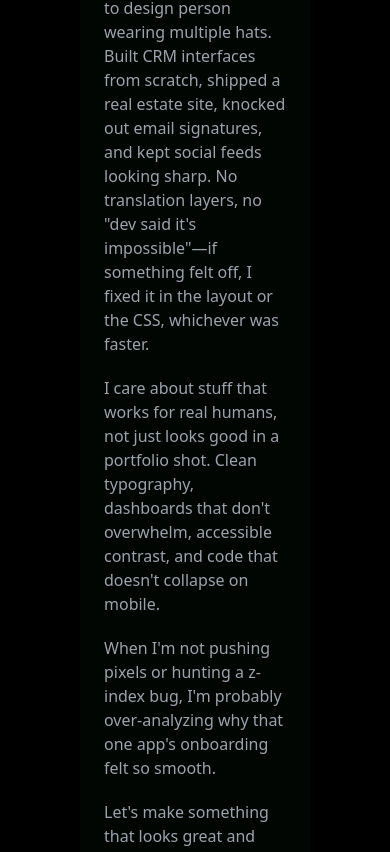
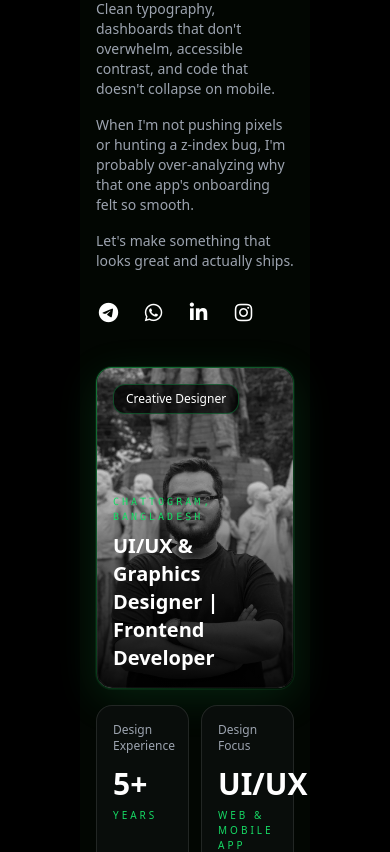
Before and after one commit to developer-tamim/tawsif_tamim, a Vue app: page / in a window 390 px wide. Shown: the part 2006-2858 px from the top of the page. Built offline with nearby package versions, Linux system fonts and the light colour scheme.

Commit message:
about section responsive

```diff
--- a/src/components/About.vue
+++ b/src/components/About.vue
@@ -1,18 +1,18 @@
 <template>
-  <section id="about" class="py-24 bg-[#020602]">
-    <div class="px-6 mx-auto max-w-7xl lg:px-8">
-      <div class="flex flex-col gap-16 lg:flex-row lg:items-center">
+  <section id="about" class="py-16 sm:py-20 md:py-24 bg-[#020602]">
+    <div class="px-4 mx-auto sm:px-6 max-w-7xl lg:px-8">
+      <div class="flex flex-col gap-10 sm:gap-12 md:gap-16 lg:flex-row lg:items-center">
 
         <!-- Right Side - Text Content (Shows FIRST on mobile & tablet) -->
-        <div class="order-1 space-y-8 lg:order-2 lg:w-1/2">
-          <span class="text-sm font-medium tracking-[0.32em] uppercase text-[#16db65]">
+        <div class="order-1 space-y-5 sm:space-y-6 md:space-y-8 lg:order-2 lg:w-1/2">
+          <span class="text-xs sm:text-sm font-medium tracking-[0.32em] uppercase text-[#16db65]">
             About Me
           </span>
-          <h2 class="text-3xl font-bold leading-tight text-white lg:text-4xl">
+          <h2 class="text-2xl font-bold leading-tight text-white sm:text-3xl lg:text-4xl">
             Hi, I'm <span class="text-[#16db65]">Tawsif Tamim</span>
           </h2>
 
-          <div class="max-w-xl space-y-5 text-base text-gray-400">
+          <div class="max-w-xl space-y-4 text-sm text-gray-400 sm:space-y-5 sm:text-base">
             <p>
               I design things, then I build them.
             </p>
@@ -42,7 +42,7 @@
             </p>
 
             <!-- Social Icons -->
-            <div class="flex items-center pt-4 text-2xl text-white gap-7">
+            <div class="flex items-center gap-5 pt-3 text-xl text-white sm:pt-4 sm:text-2xl sm:gap-7">
               <a href="https://t.me/+8801829725123" target="_blank" class="transition hover:text-green-400" aria-label="Telegram">
                 <i class="fa-brands fa-telegram-plane"></i>
               </a>
@@ -61,33 +61,33 @@
 
         <!-- Left Side - Image + Stats (Shows AFTER text on mobile & tablet) -->
         <div class="order-2 lg:order-1 lg:w-1/2">
-          <div class="grid w-full max-w-xl gap-5">
-            <div class="relative gradient-border rounded-[2rem] overflow-hidden shadow-2xl">
+          <div class="grid w-full max-w-xl gap-4 mx-auto sm:gap-5 lg:mx-0">
+            <div class="relative gradient-border rounded-2xl sm:rounded-[2rem] overflow-hidden shadow-2xl">
               <img
                 src="../assets/me.jpg"
-                class="object-cover w-full h-[520px] transition-transform duration-700 ease-out hover:scale-105 filter grayscale"
+                class="object-cover w-full h-[320px] sm:h-[420px] md:h-[520px] transition-transform duration-700 ease-out hover:scale-105 filter grayscale"
                 alt="Tawsif Tamim"
               />
               <div class="absolute inset-0 bg-black/20"></div>
-              <div class="absolute top-6 left-6 rounded-2xl border border-[#16db65]/30 bg-black/70 px-4 py-2 text-sm font-medium text-white">
+              <div class="absolute top-4 sm:top-6 left-4 sm:left-6 rounded-xl sm:rounded-2xl border border-[#16db65]/30 bg-black/70 px-3 sm:px-4 py-1.5 sm:py-2 text-xs sm:text-sm font-medium text-white">
                 Creative Designer
               </div>
-              <div class="absolute bottom-0 left-0 right-0 p-6 bg-gradient-to-t from-black/95 to-transparent">
-                <p class="text-xs uppercase tracking-[0.3em] text-[#16db65] font-mono">Chattogram, Bangladesh</p>
-                <h4 class="mt-3 text-3xl font-semibold text-white">UI/UX & Graphics Designer | Frontend Developer</h4>
+              <div class="absolute bottom-0 left-0 right-0 p-4 sm:p-6 bg-gradient-to-t from-black/95 to-transparent">
+                <p class="text-[10px] sm:text-xs uppercase tracking-[0.3em] text-[#16db65] font-mono">Chattogram, Bangladesh</p>
+                <h4 class="mt-2 text-xl font-semibold text-white sm:mt-3 sm:text-3xl">UI/UX & Graphics Designer | Frontend Developer</h4>
               </div>
             </div>
 
-            <div class="grid grid-cols-2 gap-5">
-              <div class="rounded-[2rem] border border-white/10 bg-[rgba(10,15,12,0.92)] p-5 backdrop-blur-[8px]">
-                <p class="text-sm text-gray-400">Design Experience</p>
-                <p class="mt-4 text-4xl font-bold text-white">5+</p>
-                <p class="mt-2 text-xs uppercase tracking-[0.3em] text-[#16db65]">Years</p>
+            <div class="grid grid-cols-2 gap-3 sm:gap-5">
+              <div class="rounded-2xl sm:rounded-[2rem] border border-white/10 bg-[rgba(10,15,12,0.92)] p-4 sm:p-5 backdrop-blur-[8px]">
+                <p class="text-xs text-gray-400 sm:text-sm">Design Experience</p>
+                <p class="mt-3 text-3xl font-bold text-white sm:mt-4 sm:text-4xl">5+</p>
+                <p class="mt-1.5 sm:mt-2 text-[10px] sm:text-xs uppercase tracking-[0.3em] text-[#16db65]">Years</p>
               </div>
-              <div class="rounded-[2rem] border border-white/10 bg-[rgba(10,15,12,0.92)] p-5 backdrop-blur-[8px]">
-                <p class="text-sm text-gray-400">Design Focus</p>
-                <p class="mt-4 text-4xl font-bold text-white">UI/UX</p>
-                <p class="mt-2 text-xs uppercase tracking-[0.3em] text-[#16db65]">Web & Mobile App</p>
+              <div class="rounded-2xl sm:rounded-[2rem] border border-white/10 bg-[rgba(10,15,12,0.92)] p-4 sm:p-5 backdrop-blur-[8px]">
+                <p class="text-xs text-gray-400 sm:text-sm">Design Focus</p>
+                <p class="mt-3 text-3xl font-bold text-white sm:mt-4 sm:text-4xl">UI/UX</p>
+                <p class="mt-1.5 sm:mt-2 text-[10px] sm:text-xs uppercase tracking-[0.3em] text-[#16db65]">Web & Mobile App</p>
               </div>
             </div>
           </div>
@@ -97,3 +97,40 @@
     </div>
   </section>
 </template>
+
+<style scoped>
+/* ✅ CORRECT BORDER (matches your image) */
+.gradient-border {
+  position: relative;
+  border-radius: 16px;
+
+  background:
+    linear-gradient(#0b0f0c, #0b0f0c) padding-box,
+    linear-gradient(135deg, rgba(34,197,94,0.6), rgba(34,197,94,0.05)) border-box;
+
+  border: 1px solid transparent;
+
+  box-shadow:
+    0 0 0 1px rgba(34,197,94,0.1),
+    0 10px 40px rgba(34,197,94,0.15);
+}
+
+/* inner subtle line */
+.gradient-border::after {
+  content: "";
+  position: absolute;
+  inset: 0;
+  border-radius: 16px;
+  border: 1px solid rgba(255,255,255,0.05);
+  pointer-events: none;
+}
+
+@media (min-width: 640px) {
+  .gradient-border {
+    border-radius: 2rem;
+  }
+  .gradient-border::after {
+    border-radius: 2rem;
+  }
+}
+</style>
```
